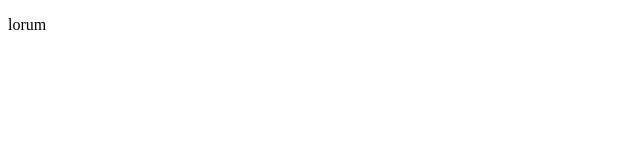
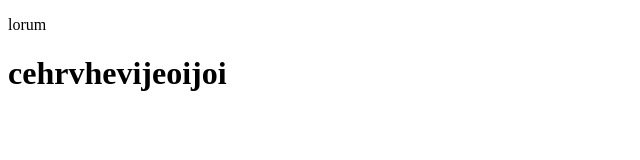
Before and after one commit to Eka-ter/test_project, a plain HTML site: page index.html in a window 1280 px wide. Shown: the whole page, without its empty margins (0-640 px from the left). Drawn offline with Linux system fonts and the light colour scheme.

Commit message:
Update index.html

```diff
--- a/index.html
+++ b/index.html
@@ -9,6 +9,7 @@
     <section class="first"></section>
     <p>lorum
     </p>
+    <h1>cehrvhevijeoijoi</h1>
 </body>
 <script src="script.js"></script>
 </html>
```
